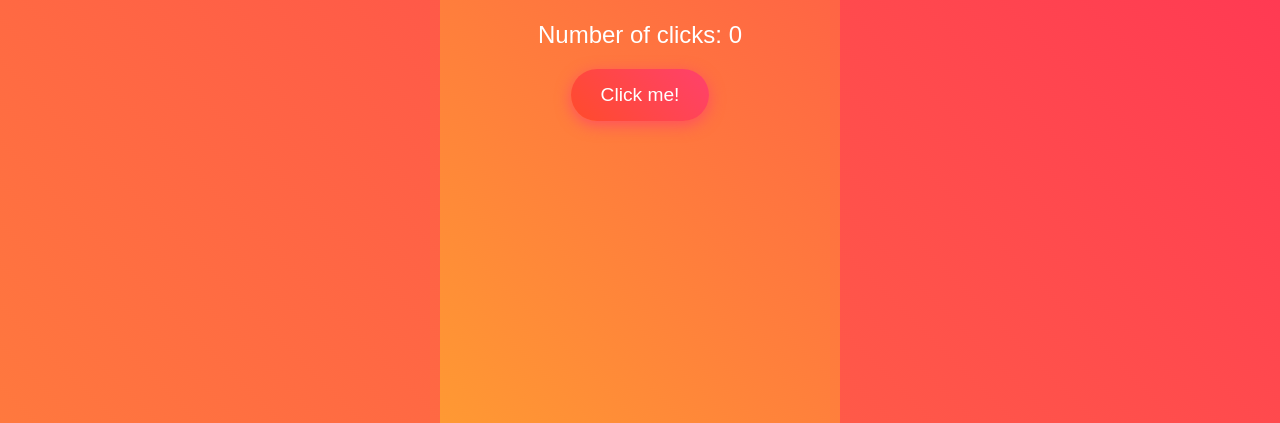
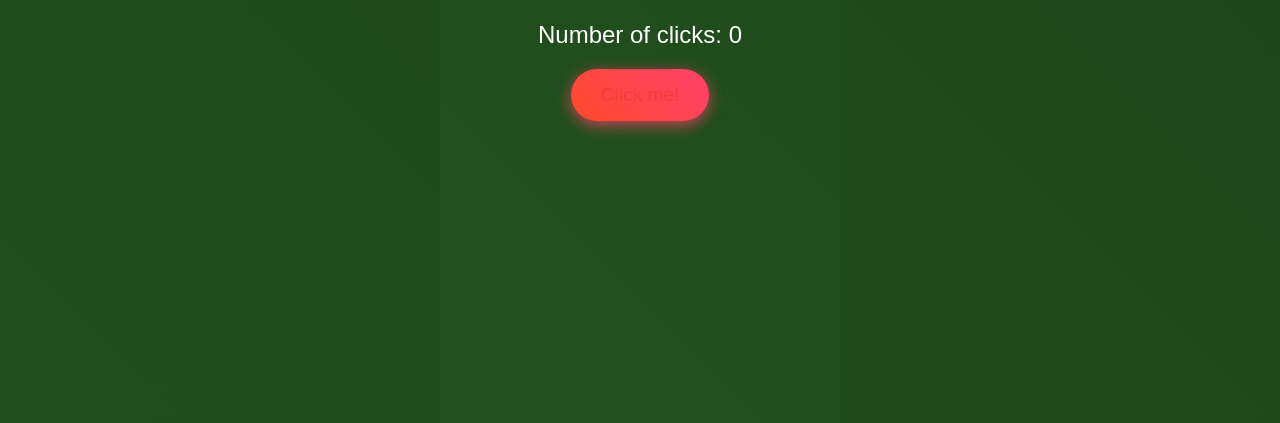
Before and after one commit to RubaidSwapnil/bangladesh-justice, a plain HTML site: page index.html in a window 1280 px wide. Shown: the part 377-800 px from the top of the page. Drawn offline with Linux system fonts and the light colour scheme.

Commit message:
Update index.html

```diff
--- a/index.html
+++ b/index.html
@@ -13,7 +13,7 @@
             display: flex;
             justify-content: center;
             align-items: center;
-            background: linear-gradient(45deg, #f06, #f93, #f06);
+            background: linear-gradient(45deg, #000, #23511f, #1c4018);
             background-size: 400% 400%;
             animation: gradientAnimation 10s ease infinite;
             color: white;
@@ -42,7 +42,7 @@
             border-radius: 50px;
             padding: 15px 30px;
             font-size: 1.2rem;
-            color: white;
+            color: #f33c3c;
             cursor: pointer;
             transition: all 0.3s ease;
             box-shadow: 0 4px 15px rgba(255, 65, 108, 0.75);
```
